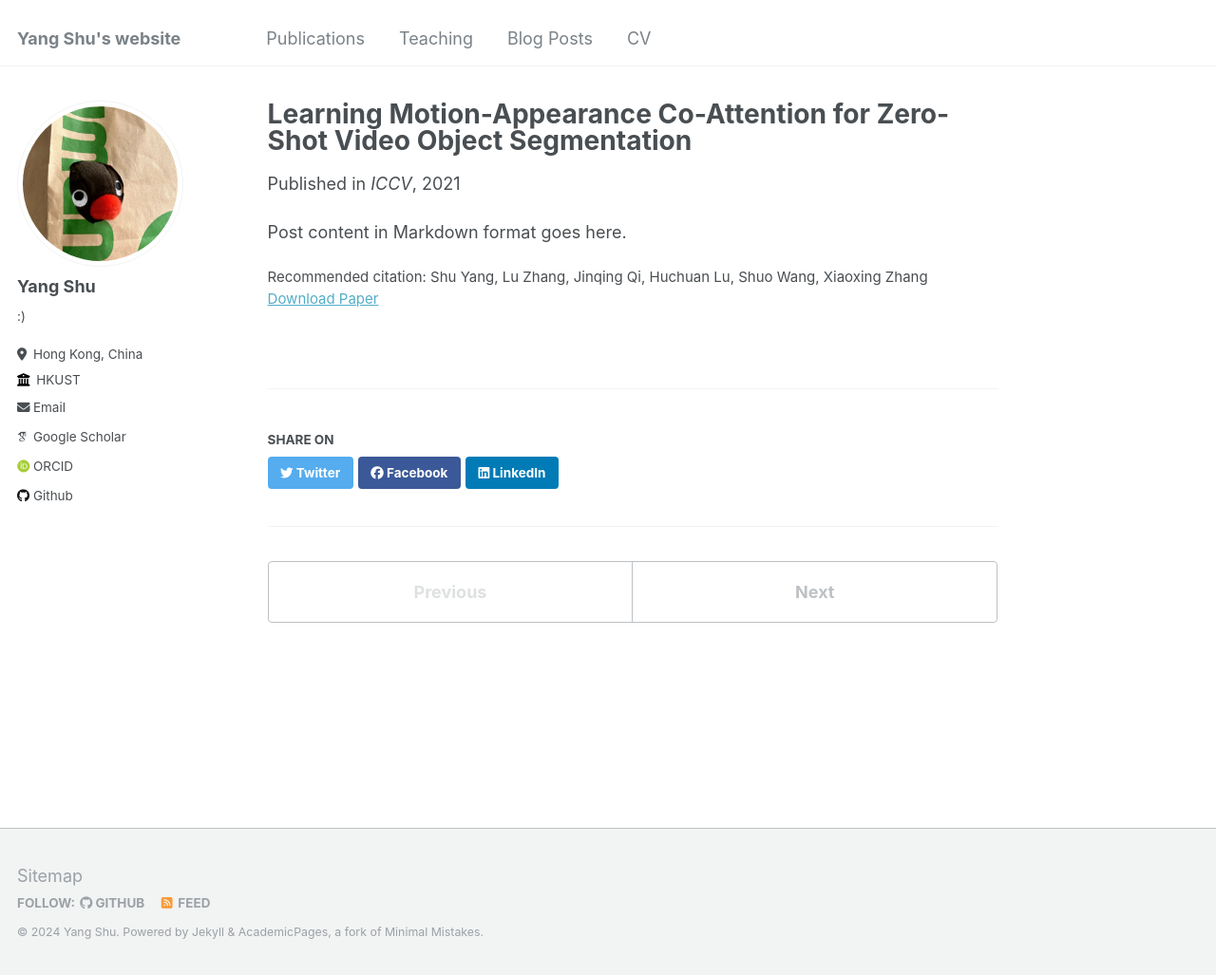
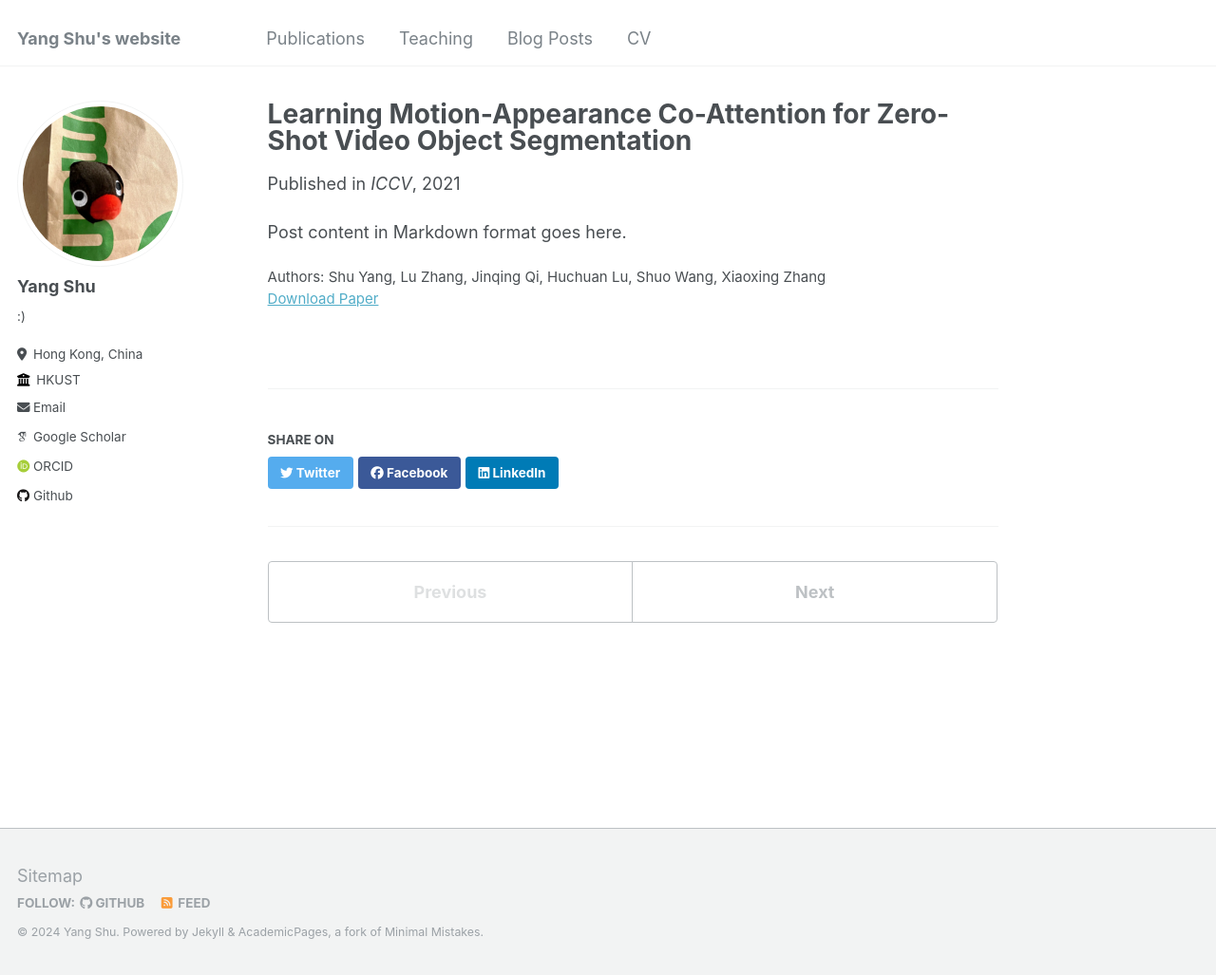
Before and after one commit to isyangshu/isyangshu.github.io, a Jekyll site: the page built from _publications/2021-01-01-paper-title-number-1.md, in a window 1280 px wide and 1027 px high. Shown: the whole window at 95% size. Built offline with Jekyll 4.4.1, drawn with Linux system fonts in a browser that asks for light colours; some web fonts are replaced.

Commit message:
Update single.html

```diff
--- a/_layouts/single.html
+++ b/_layouts/single.html
@@ -48,13 +48,13 @@ layout: default
         {{ content }}
 
         {% if page.citation and page.paperurl and page.slidesurl %}
-          <p style="font-size: smaller">Recommended citation: {{ page.citation }}<br /><a href="{{ page.paperurl }}">Download Paper</a> | <a href="{{ page.slidesurl }}">Download Slides</a></p>
+          <p style="font-size: smaller">Authors: {{ page.citation }}<br /><a href="{{ page.paperurl }}">Download Paper</a> | <a href="{{ page.slidesurl }}">Download Slides</a></p>
         {% elsif page.citation and page.paperurl %}
-          <p style="font-size: smaller">Recommended citation: {{ page.citation }}<br /><a href="{{ page.paperurl }}">Download Paper</a></p>
+          <p style="font-size: smaller">Authors: {{ page.citation }}<br /><a href="{{ page.paperurl }}">Download Paper</a></p>
         {% elsif page.citation and page.slidesurl %}
-          <p style="font-size: smaller">Recommended citation: {{ page.citation }}<br /><a href="{{ page.slidesurl }}">Download Slides</a></p>
+          <p style="font-size: smaller">Authors: {{ page.citation }}<br /><a href="{{ page.slidesurl }}">Download Slides</a></p>
         {% elsif page.citation %}
-          <p style="font-size: smaller">Recommended citation: {{ page.citation }}</p>
+          <p style="font-size: smaller">Authors: {{ page.citation }}</p>
         {% elsif page.slidesurl %}
           <p style="font-size: smaller"><a href="{{ page.slidesurl }}">Download Slides</a></p>
         {% endif %}
```
